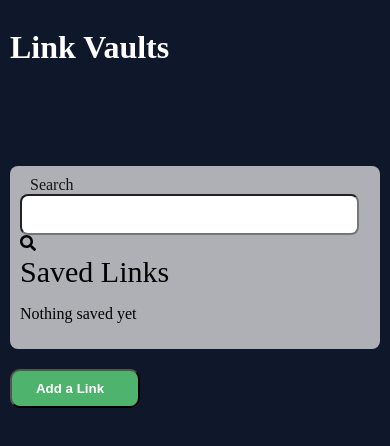
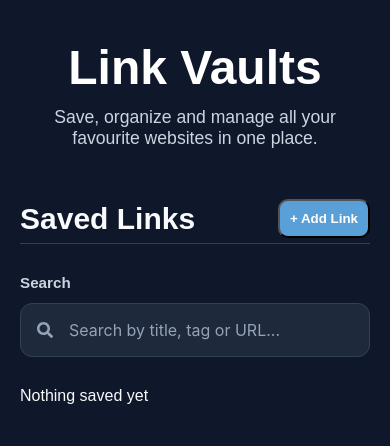
Before and after one commit to Masande07i/link-vaults, a React (Vite) app: page / in a window 390 px wide. Shown: the top 446 px of the page. Built offline with nearby package versions, Linux system fonts and the light colour scheme.

Commit message:
updated the styling, savedlinks

```diff
--- a/src/App.css
+++ b/src/App.css
@@ -1,7 +1,35 @@
+*{
+    margin:0;
+    padding:0;
+    box-sizing:border-box;
+}
+
 body{
-  background-color: #0F172A;
-  display: flex;
-  justify-content: center;
-  align-items: center;
-  flex-wrap: wrap;
+    font-family:Arial, Helvetica, sans-serif;
+    background:#0F172A;
+
 }
+
+.app{
+    min-height:100vh;
+    max-width:1200px;
+    margin:auto;
+    padding:40px 20px;
+}
+
+.topSec{
+    text-align:center;
+    margin-bottom:50px;
+}
+
+.topSec h1{
+    color:white;
+    font-size:3rem;
+    font-weight:bold;
+}
+
+.topSec p{
+    color:#CBD5E1;
+    margin-top:12px;
+    font-size:1.1rem;
+}
--- a/src/App.tsx
+++ b/src/App.tsx
@@ -1,5 +1,6 @@
 import { Form } from './components/Form/Form'
 import { Text } from './components/Text/Text'
+
 
 import './App.css'
 
@@ -8,13 +9,19 @@ function App() {
 
 
   return (
-    <>
-      <div >
-        <Text variant = "h1" style={{color:"white"}} >Link Vaults </Text>
+    <div className="app">
 
-      </div>
-    <Form/>
-    </>
+      <header className="topSec">
+
+        <Text variant="h1"> Link Vaults  </Text>
+
+        <Text variant="p" >Save, organize and manage all your favourite websites in one place.
+        </Text>
+        </header>
+
+      <Form />
+
+    </div>
   )
 }
 
--- a/src/components/Button/Button.module.css
+++ b/src/components/Button/Button.module.css
@@ -1,4 +1,5 @@
 button{
+    background-color: #58a0d7;
     color:white;
     font-weight: 600;
     padding:10px;
--- a/src/components/Form/Form.module.css
+++ b/src/components/Form/Form.module.css
@@ -1,3 +1,11 @@
+.container{
+    width:100%;
+    max-width:1100px;
+    margin:0 auto;
+    display:flex;
+    flex-direction:column;
+    gap:30px;
+}
 .buttonView{
     width:130px;
     margin:20px auto;
--- a/src/components/Form/Form.tsx
+++ b/src/components/Form/Form.tsx
@@ -44,13 +44,13 @@ export const Form = () => {
   };
 
   return (
-    <div>
+     <main className={style.container}>
       {view === 'add' ? (
         <>
-          <FormLink onAdd={addNewLink} />
-         <Button label={'View Links'} onClick={() => setView('saved')} className={style.buttonView}/>
+          <FormLink onAdd={addNewLink}/>
+          <Button label={'View Links'} onClick={() => setView('saved')} className={style.buttonView}/>
+        </>
 
-        </>
       ) : (
         <>
           <SavedLinks
@@ -58,14 +58,13 @@ export const Form = () => {
             onDelete={handleDelete}
             onUpdate={handleUpdate}
             editingId={editingId}
+            onAddLink={() => setView("add")}
             onStartEdit={setEditingId}
             onCancelEdit={() => setEditingId(null)}
           />
 
-           <Button label={'Add a Link'} onClick={() => setView('add')} className={style.buttonView}/>
-
         </>
       )}
-    </div>
+    </main>
   )
 }
--- a/src/components/SavedLinks/SavedLinks.module.css
+++ b/src/components/SavedLinks/SavedLinks.module.css
@@ -1,51 +1,76 @@
-.card{
-    width: 800px;
-    background-color: rgba(245, 245, 245, 0.692);
-    border-radius: 8px;
-    margin-top: 100px;
-    padding: 10px;
-    position: sticky;
+.page{
+    width: 100%;
+    display: flex;
+    flex-direction: column;
+    gap: 30px;
+    /* overflow-wrap: break-word; */
+}
+
+.toolbar{
+    display: flex;
+    justify-content: space-between;
+    align-items: center;
+    border-bottom: 1px solid #334155;
+    padding-bottom: 5px;
+
+}
+
+.toolbar h2{
+    color: #F8FAFC;
+    font-size: 30px;
+    font-weight: 700;
+}
+
+.note{
+    color:#F8FAFC
+}
+
+.list{
+    list-style:none;
+    display:flex;
+    flex-direction:column;
+    gap:20px;
+    padding:0;
+    margin:0;
 }
 
 .listItem{
-    border:1px solid white;
-    background-color: rgb(147, 167, 167);
-    border-radius: 7px;
-    margin-bottom: 10px;
-    padding: 5px;
-    overflow-wrap: break-word;
+
+    background:#1E293B;
+    border:1px solid #334155;
+    border-radius:16px;
+    padding:10px;
+    display:flex;
+    flex-direction:column;
+    gap:20px;
 }
 
-.buttons{
-    display:flex;
-    justify-content:flex-end;
-    gap:12px;
-    padding-top:15px;
-    padding:10px 22px;
+.listItem:hover{
+    border-color:#22C55E;
+}
+
+.linkTitle{
+    color:white;
+    font-size:20px;
+    font-weight:700;
+    margin:0;
 }
 
 .linkUrl{
-    flex-wrap: wrap;
-    width:90%;
+    color:#38BDF8;
+    text-decoration:none;
+    word-break:break-all;
+    text-decoration:underline;
 }
 
-
-@media(max-width: 820px){
-    .card{
-        max-width: 500px;
-    }
-    .linkUrl{
-    flex-wrap: wrap;
-}
-}
-@media(max-width:521px){
-    .card{
-        max-width: 350px;
-    }
+.linkDesc{
+    color:#CBD5E1;
+    line-height:4px;
+    margin:0;
 }
 
-@media(max-width:372px){
-    .card{
-        max-width: 290px;
-    }
+.linkTag{
+    color:white;
+    font-size:14px;
+    font-weight:600;
 }
--- a/src/components/SavedLinks/SavedLinks.tsx
+++ b/src/components/SavedLinks/SavedLinks.tsx
@@ -11,13 +11,14 @@ interface SavedLinksProps{
   onDelete ?: (id: string) => void
   onUpdate: (id: string, changes: Omit<LinkInput, 'id'>) => void;
   editingId: string | null;
+  onAddLink: () => void;
   onStartEdit: (id: string) => void;
   onCancelEdit: () => void;
 
 }
 
-export const SavedLinks = ({links, onDelete,onUpdate,editingId, onStartEdit, onCancelEdit}: SavedLinksProps) => {
-const [searchQuery, setSearchQuery] = useState<string>('')
+export const SavedLinks = ({links, onDelete,onUpdate,editingId, onStartEdit, onCancelEdit, onAddLink}: SavedLinksProps) => {
+ const [searchQuery, setSearchQuery] = useState<string>('')
  const [draft, setDraft] = useState<Omit<LinkInput, 'id'>>({ title: '', link: '', description: '', tag: '' });
  const filteredResults = links.filter((link)=>{
   return (
@@ -38,10 +39,15 @@ const [searchQuery, setSearchQuery] = useState<string>('')
   }
 
  return (
-    <div className= {style.card}>
+     <section className={style.page}>
+
+     <div className={style.toolbar}>
+      <Text variant="h2" > Saved Links </Text>
+
+      <Button label="+ Add Link" onClick={onAddLink} className={style.addButton}
+      />
+    </div>
        <Search searchQuery={searchQuery} onSearch={onSearch}/>
-
-      <Text variant='h5' style={{color:" black", fontSize:30}}>Saved Links</Text>
 
       {links.length === 0 ? (
         <p className= {style.note}>Nothing saved yet</p>
@@ -62,9 +68,9 @@ const [searchQuery, setSearchQuery] = useState<string>('')
               </li>
             ) : (
               <li key={link.id} className={style.listItem}>
-                {link.title && <h1 className={style.linkTitle}>{link.title}</h1>}
+                {link.title && <h3 className={style.linkTitle}>{link.title}</h3>}
                 {link.link && <a href={link.link} className={style.linkUrl}>{link.link}</a>}
-                {link.description && <h4 className={style.linkDesc}>{link.description}</h4>}
+                {link.description && <p className={style.linkDesc}>{link.description}</p>}
                 {link.tag && <span className={style.linkTag}>{link.tag}</span>}
                 <br />
                <div className={style.buttons}>
@@ -79,6 +85,6 @@ const [searchQuery, setSearchQuery] = useState<string>('')
       )
       }
 
-    </div>
+    </section>
   )
 }
--- a/src/components/Search/Search.module.css
+++ b/src/components/Search/Search.module.css
@@ -0,0 +1,63 @@
+.searchContainer{
+    display:flex;
+    flex-direction:column;
+    gap:0.75rem;
+}
+
+.searchContainer span{
+    color:#CBD5E1;
+    font-size:0.95rem;
+    font-weight:600;
+}
+
+.inputContainer{
+
+    display:flex;
+    align-items:center;
+
+    background:#1E293B;
+
+    border:1px solid #334155;
+
+    border-radius:12px;
+
+    padding:0 1rem;
+
+    transition:0.3s;
+}
+
+.inputContainer:focus-within{
+
+    border-color:#22C55E;
+
+    box-shadow:0 0 0 3px rgba(34,197,94,.2);
+}
+
+.input{
+
+    flex:1;
+
+    background:transparent;
+
+    border:none;
+
+    outline:none;
+
+    padding:1rem;
+
+    color:white;
+
+    font-size:1rem;
+}
+
+.input::placeholder{
+
+    color:#94A3B8;
+}
+
+.icon{
+
+    color:#94A3B8;
+
+    font-size:1rem;
+}
--- a/src/components/Search/Searchbar.tsx
+++ b/src/components/Search/Searchbar.tsx
@@ -13,14 +13,25 @@ export const Searchbar: React.FC<SearchBarProps> = ({searchQuery, onSearch}) =>
 
   return (
 
-    <div>
-       <Text variant= {'span'} style={{color: 'rgb(20,20,20)', padding: '10px'}}>Search</Text>
-        <input type = 'text' className ={style.input} value={searchQuery} onChange={(e)=> {
-          onSearch(e.target.value)
+     <div className={style.searchContainer}>
 
-        }} />
-        <FaSearch  className= {style.icon}/>
+    <Text variant="span" > Search </Text>
+
+    <div className={style.inputContainer}>
+
+      <FaSearch className={style.icon} />
+
+      <input
+        type="text"
+        className={style.input}
+        placeholder="Search by title, tag or URL..."
+        value={searchQuery}
+        onChange={(e) => onSearch(e.target.value)}
+      />
+
     </div>
+
+  </div>
 
   )
 }
```
